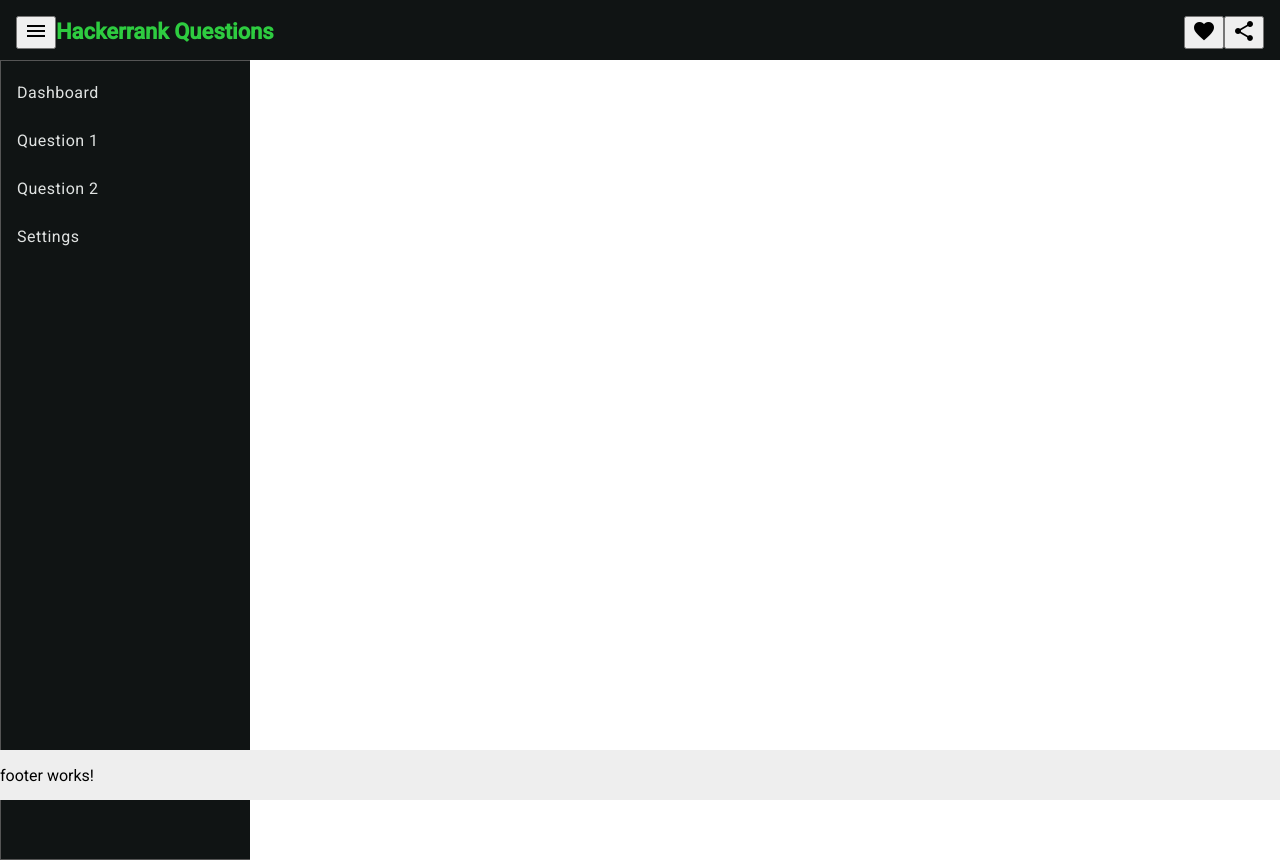
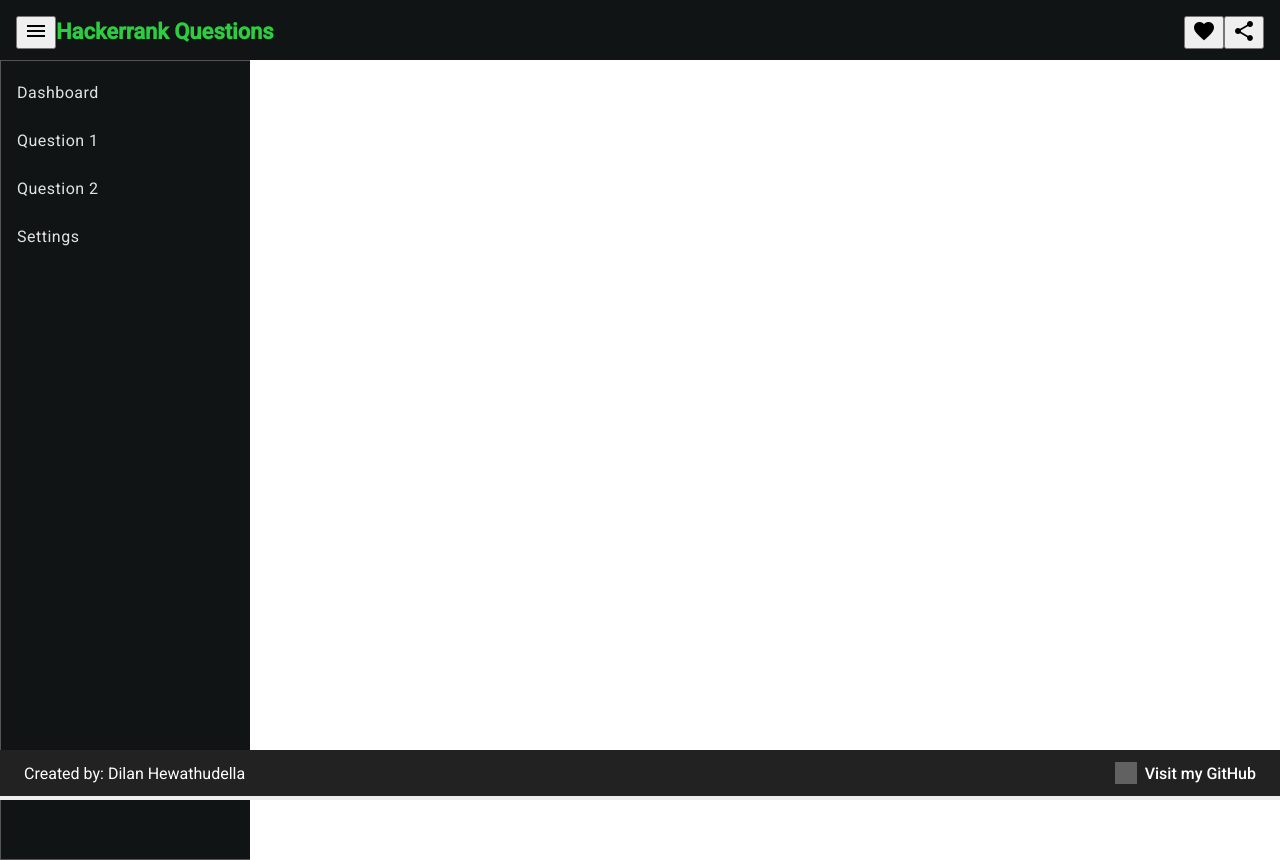
Before and after one commit to dilanhewthudella/hackerrank-questions, an Angular app: page /panel in a window 1280 px wide. Built offline with nearby package versions, Linux system fonts and the light colour scheme; grey boxes are pictures that could not be loaded.

Commit message:
footerchanges

```diff
--- a/src/app/modules/shared/footer/footer.component.html
+++ b/src/app/modules/shared/footer/footer.component.html
@@ -1 +1,8 @@
-<p>footer works!</p>
+<footer class="footer-container">
+  <span>Created by: Dilan Hewathudella</span>
+  <span class="footer-spacer"></span>
+  <a href="https://github.com/dilanhewathudella" target="_blank" rel="noopener" class="github-link">
+    <img src="https://cdn.jsdelivr.net/gh/devicons/devicon/icons/github/github-original.svg" alt="GitHub" class="github-icon" />
+    Visit my GitHub
+  </a>
+</footer>
--- a/src/app/modules/shared/footer/footer.component.scss
+++ b/src/app/modules/shared/footer/footer.component.scss
@@ -0,0 +1,34 @@
+/* Add to footer.component.scss */
+.footer-container {
+  display: flex;
+  align-items: center;
+  justify-content: center;
+  background: #222;
+  color: #fff;
+  padding: 12px 24px;
+  font-size: 16px;
+}
+
+.footer-spacer {
+  flex: 1;
+}
+
+.github-link {
+  display: flex;
+  align-items: center;
+  color: #fff;
+  text-decoration: none;
+  font-weight: 500;
+  transition: color 0.2s;
+}
+
+.github-link:hover {
+  color: #2ecc40;
+}
+
+.github-icon {
+  width: 22px;
+  height: 22px;
+  margin-right: 8px;
+  filter: invert(1);
+}
```
